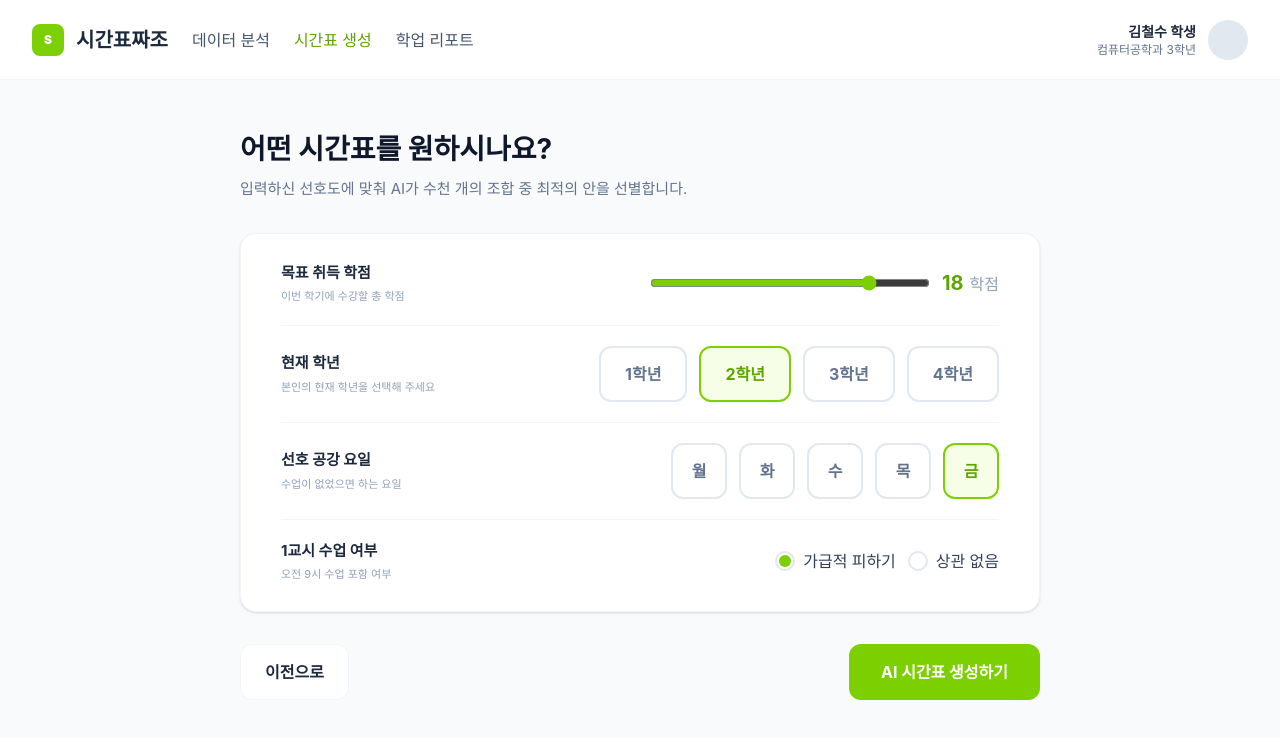
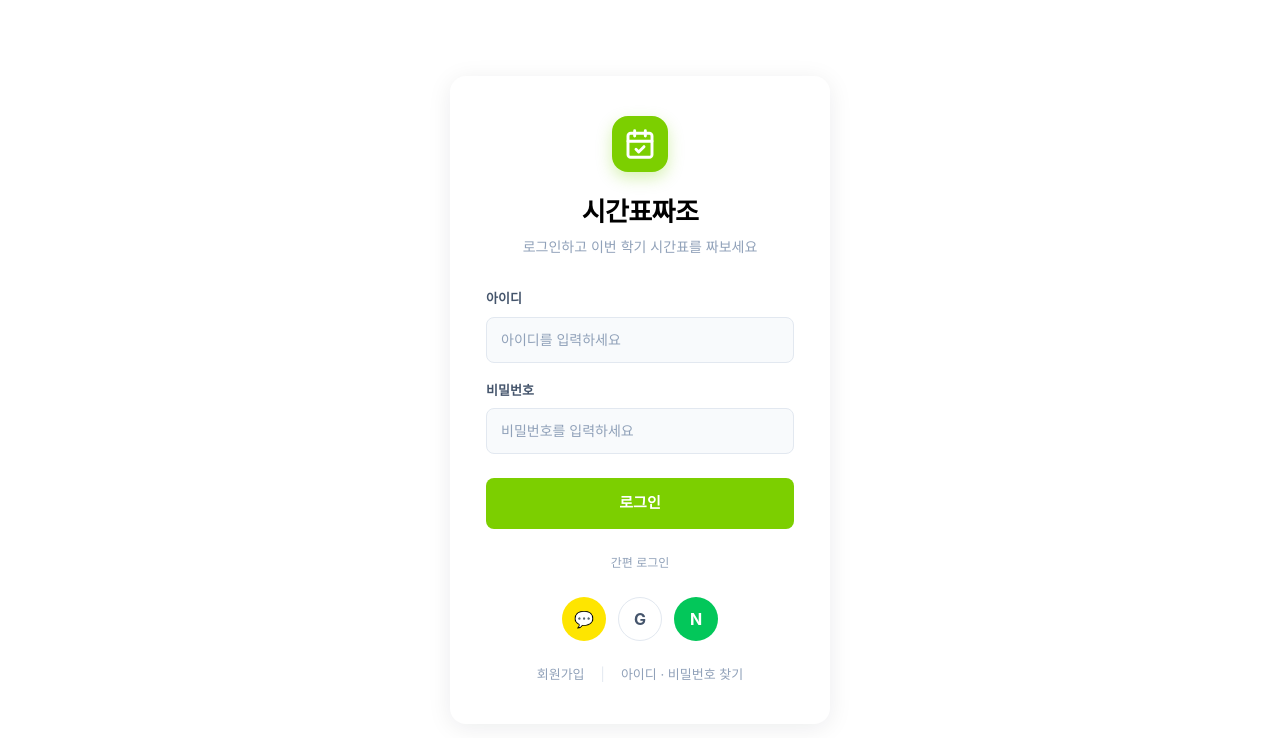
Before and after one commit to 2026-skhuthon-team1/frontend, a React (Vite) app: page /login in a window 1280 px wide. Before the commit this address led to /input. Shown: the top 738 px of the page. Built offline with nearby package versions, Linux system fonts and the light colour scheme; no server answers.

Commit message:
fix/#dev: 로그인/업로드 화면 라우터 연동 및 프로젝트 구조 통일

```diff
--- a/src/App.jsx
+++ b/src/App.jsx
@@ -1,4 +1,6 @@
 import { BrowserRouter, Routes, Route, Navigate } from 'react-router-dom'
+import Login from './pages/LoginPage'
+import Analyze from './pages/AnalyzePage'
 import TimetableInputPage from './pages/TimetableInputPage'
 import TimetableResultPage from './pages/TimetableResultPage'
 
@@ -6,9 +8,11 @@ export default function App() {
   return (
     <BrowserRouter>
       <Routes>
+        <Route path="/login" element={<Login />} />
+        <Route path="/upload" element={<Analyze />} />
         <Route path="/input" element={<TimetableInputPage />} />
         <Route path="/result" element={<TimetableResultPage />} />
-        <Route path="*" element={<Navigate to="/input" replace />} />
+        <Route path="*" element={<Navigate to="/login" replace />} />
       </Routes>
     </BrowserRouter>
   )
--- a/src/index.css
+++ b/src/index.css
@@ -1 +1,28 @@
 @import "tailwindcss";
+
+@theme {
+  --color-primary-50: #ecfcca;
+  --color-primary-100: #f7fee7;
+  --color-primary-500: #7ccf00;
+  --color-primary-600: #5ea500;
+  --color-primary-700: #3c6300;
+
+  --color-gray-50: #f8fafc;
+  --color-gray-100: #f1f5f9;
+  --color-gray-200: #e2e8f0;
+  --color-gray-300: #cad5e2;
+  --color-gray-400: #90a1b9;
+  --color-gray-500: #62748e;
+  --color-gray-600: #45556c;
+  --color-gray-700: #314158;
+  --color-gray-800: #1d293d;
+  --color-gray-900: #0f172b;
+
+  --color-kakao: #fee500;
+  --color-naver: #03c75a;
+}
+
+body {
+  font-family: 'Pretendard', -apple-system, BlinkMacSystemFont, system-ui, sans-serif;
+  -webkit-font-smoothing: antialiased;
+}
--- a/src/components/Analyze.jsx
+++ b/src/pages/AnalyzePage.jsx
@@ -1,6 +1,7 @@
 import { useRef } from 'react';
+import { useNavigate } from 'react-router-dom';
 import { useAppStore } from '../store/useAppStore';
-import TopBar from './TopBar';
+import TopBar from '../components/TopBar';
 
 const STEPS = [
   '엑셀 파일 읽기',
@@ -10,6 +11,7 @@ const STEPS = [
 ];
 
 export default function Analyze() {
+  const navigate = useNavigate();
   const {
     analyzing, progress, doneSteps, activeStep, analyzed,
     startAnalysis, setProgress, setDoneSteps, setActiveStep, finishAnalysis,
@@ -111,7 +113,9 @@ export default function Analyze() {
           </div>
         )}
 
-        <button disabled={!analyzed}
+        <button
+          disabled={!analyzed}
+          onClick={() => navigate('/input')}
           className={`block mx-auto px-8 py-[13px] text-sm font-bold rounded-lg transition ${
             analyzed
               ? 'text-white bg-primary-500 hover:bg-primary-600 cursor-pointer'
--- a/src/components/Login.jsx
+++ b/src/pages/LoginPage.jsx
@@ -1,8 +1,10 @@
+import { useNavigate } from 'react-router-dom';
 import { useAppStore } from '../store/useAppStore';
-import BrandMark from './BrandMark';
+import BrandMark from '../components/BrandMark';
 
 export default function Login() {
-  const { loginId, loginPw, setLoginId, setLoginPw, goTo } = useAppStore();
+  const navigate = useNavigate();
+  const { loginId, loginPw, setLoginId, setLoginPw } = useAppStore();
 
   const inputClass =
     'w-full px-3.5 py-3 text-sm bg-gray-50 border border-gray-200 rounded-lg ' +
@@ -31,18 +33,18 @@ export default function Login() {
             className={inputClass} placeholder="비밀번호를 입력하세요" />
         </div>
 
-        <button onClick={() => goTo('analyze')}
+        <button onClick={() => navigate('/upload')}
           className="w-full py-3.5 text-[15px] font-bold text-white bg-primary-500 rounded-lg mt-1.5 transition hover:bg-primary-600 active:scale-[0.99]">
           로그인
         </button>
 
         <p className="text-center text-xs text-gray-400 my-[26px]">간편 로그인</p>
         <div className="flex gap-3 justify-center">
-          <button onClick={() => goTo('analyze')}
+          <button onClick={() => navigate('/upload')}
             className="w-11 h-11 rounded-full bg-kakao text-gray-800 flex items-center justify-center font-bold transition hover:brightness-95">💬</button>
-          <button onClick={() => goTo('analyze')}
+          <button onClick={() => navigate('/upload')}
             className="w-11 h-11 rounded-full bg-white border border-gray-200 text-gray-600 flex items-center justify-center font-bold transition hover:bg-gray-50">G</button>
-          <button onClick={() => goTo('analyze')}
+          <button onClick={() => navigate('/upload')}
             className="w-11 h-11 rounded-full bg-naver text-white flex items-center justify-center font-bold transition hover:brightness-95">N</button>
         </div>
 
--- a/src/styles/app.css
+++ /dev/null
@@ -1,28 +0,0 @@
-@import "tailwindcss";
-
-@theme {
-  --color-primary-50: #ecfcca;
-  --color-primary-100: #f7fee7;
-  --color-primary-500: #7ccf00;
-  --color-primary-600: #5ea500;
-  --color-primary-700: #3c6300;
-
-  --color-gray-50: #f8fafc;
-  --color-gray-100: #f1f5f9;
-  --color-gray-200: #e2e8f0;
-  --color-gray-300: #cad5e2;
-  --color-gray-400: #90a1b9;
-  --color-gray-500: #62748e;
-  --color-gray-600: #45556c;
-  --color-gray-700: #314158;
-  --color-gray-800: #1d293d;
-  --color-gray-900: #0f172b;
-
-  --color-kakao: #fee500;
-  --color-naver: #03c75a;
-}
-
-body {
-  font-family: 'Pretendard', -apple-system, BlinkMacSystemFont, system-ui, sans-serif;
-  -webkit-font-smoothing: antialiased;
-}
```
Also changed, not shown: src/store/useAppStore.js (line endings or trailing spaces).
